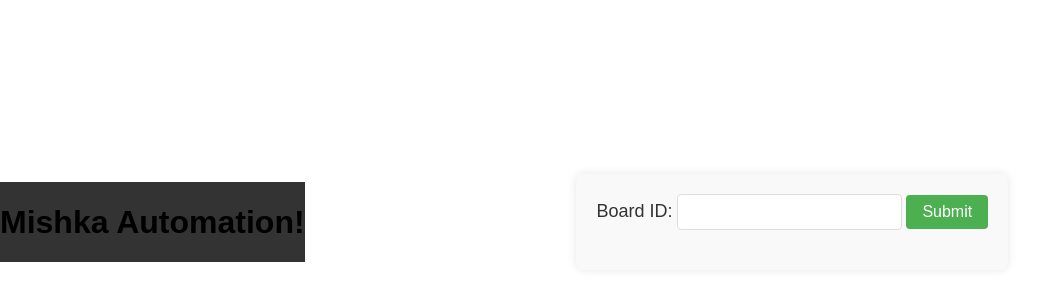
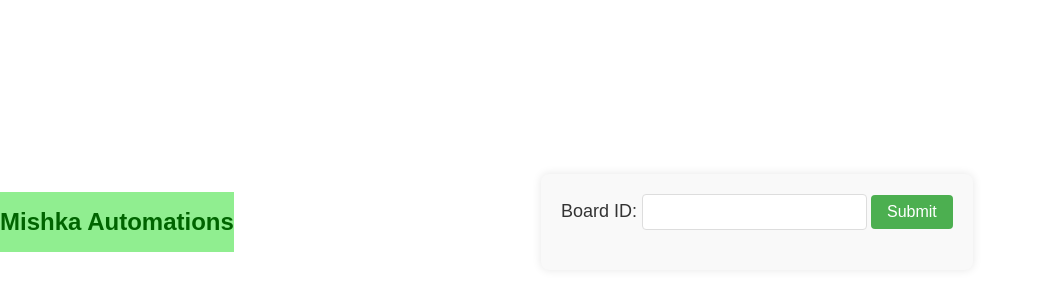
Before and after one commit to Chirag950/Mishkaapi, a website: page public/index.html in a window 1280 px wide. Shown: the part 178-478 px from the top of the page, without its empty margins (0-1051 px from the left). Drawn offline with nearby package versions, Linux system fonts and the light colour scheme.

Commit message:
version17

```diff
--- a/public/index.html
+++ b/public/index.html
@@ -10,7 +10,6 @@
       padding: 0;
       font-family: Arial, sans-serif;
     }
-
     /* Center the h1 element */
 body {
   display: flex;
@@ -21,10 +20,15 @@
 
 /* Top navigation bar */
 .topnav {
-      background-color: #333;
+  background-color: lightgreen;
   overflow: hidden;
   display: flex;
   justify-content: center; /* Center the links */
+}
+
+.topnav h1 {
+  color: darkgreen;
+  font-size: 24px;
 }
 
 .topnav a {
@@ -137,9 +141,8 @@
 </head>
 <body>
   <div class="topnav">
- <h1>Mishka Automation!</h1>
+    <h1>Mishka Automations</h1>
   </div>
-
   <div class="container">
     <form id="boardForm">
       <label for="boardId">Board ID:</label>
@@ -148,7 +151,6 @@
     </form>
     <div id="outputsContainer"></div>
   </div>
-
   <script src="https://code.jquery.com/jquery-3.6.0.min.js"></script>
   <script>
     $(document).ready(() => {
```
Lines whose indentation alone changed are shown as unchanged.
